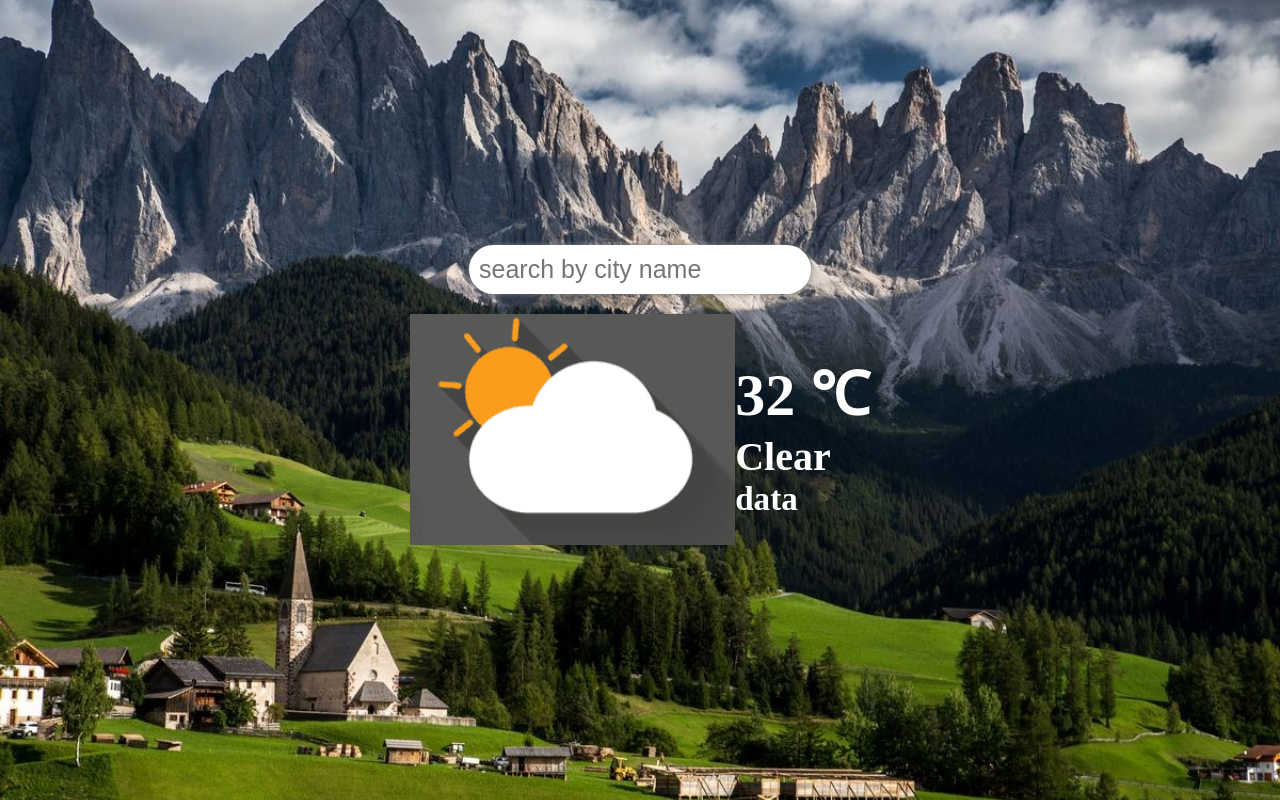
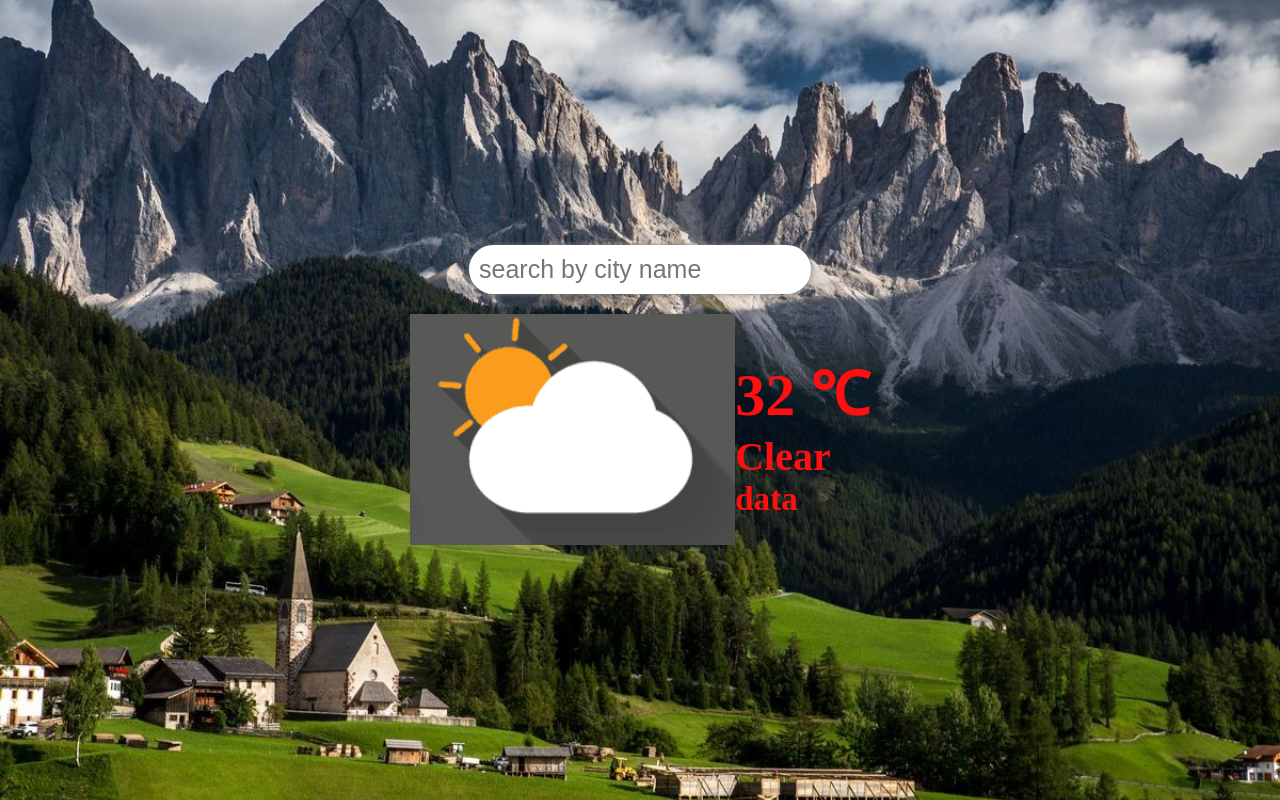
Before and after one commit to suryawanshi-vaishnavi/Weather-App, a plain HTML site: page index.html in a window 1280 px wide. Drawn offline with Linux system fonts and the light colour scheme.

Commit message:
weather app

```diff
--- a/style.css
+++ b/style.css
@@ -17,7 +17,7 @@
     width:1000px;
     margin:10px;
     font-size:40px;
-    color:white;
+    color:rgb(255, 15, 15);
 }
 #search{
     font-size: 25px;
```
